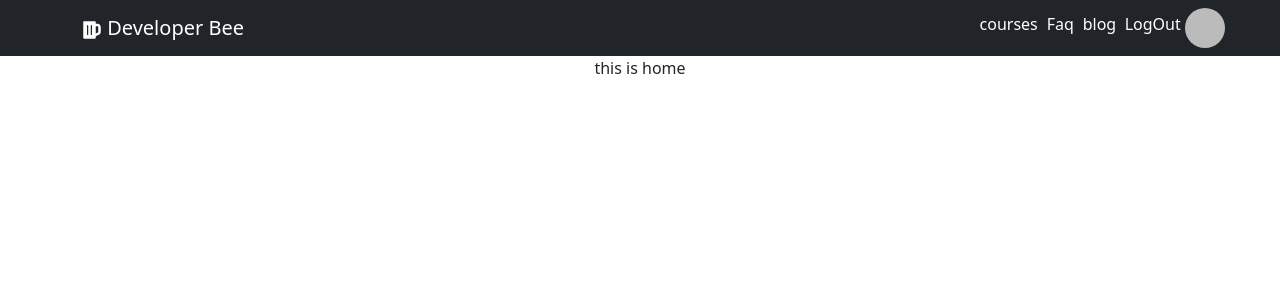
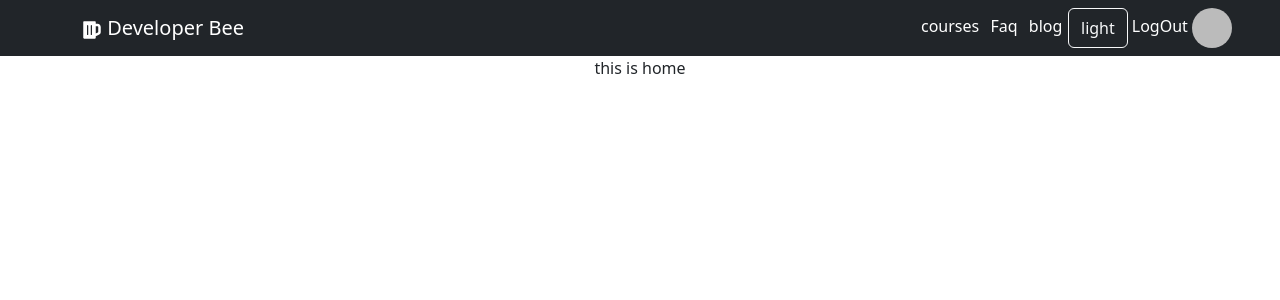
Before and after one commit to emonahamed/assignment-ten-client-home, a React (Create React App) app: page / in a window 1280 px wide. Shown: the top 300 px of the page. Built offline with nearby package versions, Linux system fonts and the light colour scheme; no server answers; sample sign-in values are in the browser's storage.

Commit message:
dark light button added

```diff
--- a/package.json
+++ b/package.json
@@ -14,6 +14,7 @@
     "react-icons": "^4.6.0",
     "react-router-dom": "^6.4.2",
     "react-scripts": "5.0.1",
+    "react-to-pdf": "^0.0.14",
     "web-vitals": "^2.1.4"
   },
   "scripts": {
--- /dev/null
+++ b/src/Pages/CheckOut/CheckOut.js
@@ -0,0 +1,11 @@
+import React from 'react';
+
+const CheckOut = () => {
+    return (
+        <div>
+            <p>This is checkout page</p>
+        </div>
+    );
+};
+
+export default CheckOut;
--- a/src/Pages/CourseDetails/CourseDetails.js
+++ b/src/Pages/CourseDetails/CourseDetails.js
@@ -1,9 +1,13 @@
 import React, { useEffect } from 'react';
 import { useState } from 'react';
-import { useLoaderData, useParams } from 'react-router-dom';
+import { Link, useLoaderData, useParams } from 'react-router-dom';
 import Button from 'react-bootstrap/Button';
 import Card from 'react-bootstrap/Card';
+import ReactDOM from "react-dom";
+import Pdf from "react-to-pdf";
+import { Container } from 'react-bootstrap';
 
+const ref = React.createRef();
 
 const CourseDetails = () => {
     const { id } = useParams();
@@ -16,22 +20,28 @@ const CourseDetails = () => {
 
 
     return (
-        <div>
-            <Card>
+        <div >
+
+            <Container>
+                <Card className='mx-auto' >
+                    <div className='d-flex justify-content-around m-2'>
                         <Card.Header> <h2>{Eachdetails.title}</h2></Card.Header>
-                <Card.Body>
+                        <Pdf targetRef={ref} filename="code-example.pdf">
+                            {({ toPdf }) => <Button variant='outline-dark' onClick={toPdf}>Course Details  Pdf</Button>}
+                        </Pdf>
+                    </div>
+                    <Card.Body style={{ width: '800px', height: '100%' }} ref={ref}>
+
                         <Card.Title> </Card.Title>
                         <Card.Img variant="top" src={Eachdetails.author.img} />
                         <Card.Text className='p-3'>
                             <h5>{Eachdetails.details}</h5>
                         </Card.Text>
-                    <Button variant="warning">Get Premium access</Button>
+                        <Button variant="warning"> <Link to='/checkout'>Get Premium access</Link>  </Button>
                     </Card.Body>
                 </Card>
 
-
-
-
+            </Container>
 
         </div>
     );
--- a/src/Pages/Shared/Header/Header.js
+++ b/src/Pages/Shared/Header/Header.js
@@ -7,9 +7,19 @@ import { FaBeer, FaGithub, FaGoogle, HiComputerDesktop } from 'react-icons/fa';
 import './Header.css'
 import { useContext } from 'react';
 import { AuthContext } from '../../../contexts/AuthProvider/AuthProvider';
-import { Image } from 'react-bootstrap';
+import { Button, Image } from 'react-bootstrap';
+import { useState } from 'react';
 
 const Header = () => {
+
+
+    const [color, setColor] = useState(false);
+
+    const buttonClick = () => {
+
+        setColor(!color)
+    }
+
 
     const { user, logOut } = useContext(AuthContext);
     console.log(user)
@@ -32,10 +42,18 @@ const Header = () => {
                     <Link to="/blog">blog</Link>
 
 
+                    <Button onClick={buttonClick} variant="outline-light">
+                        {/* {color ? <p className='text-white'>dark</p> : <p>light</p>} */}
+                        {color ? <span className=' text-danger'>dark</span> : <span className='  text-light'>light</span>}
+                    </Button>
+
+
                     {user ?
                         <>
                             <Link onClick={handleLogOut} className='mx-1 rounded' variant='outline-primary'>LogOut</Link>
-                            <Image style={{ height: "40px" }} roundedCircle src={user?.photoURL} />
+                            <div title={user?.displayName} >
+                                <Image style={{ height: "40px" }} roundedCircle src={user?.photoURL} />
+                            </div>
 
 
 
@@ -50,7 +68,7 @@ const Header = () => {
                 </Nav>
 
             </Container>
-        </Navbar>
+        </Navbar >
     );
 };
 
```
Also changed, not shown: src/Routes/Routes/Routes.js (+6 -1 lines), 1 other file (tests, documents, lock files or other folders). Lines whose indentation alone changed are shown as unchanged.
